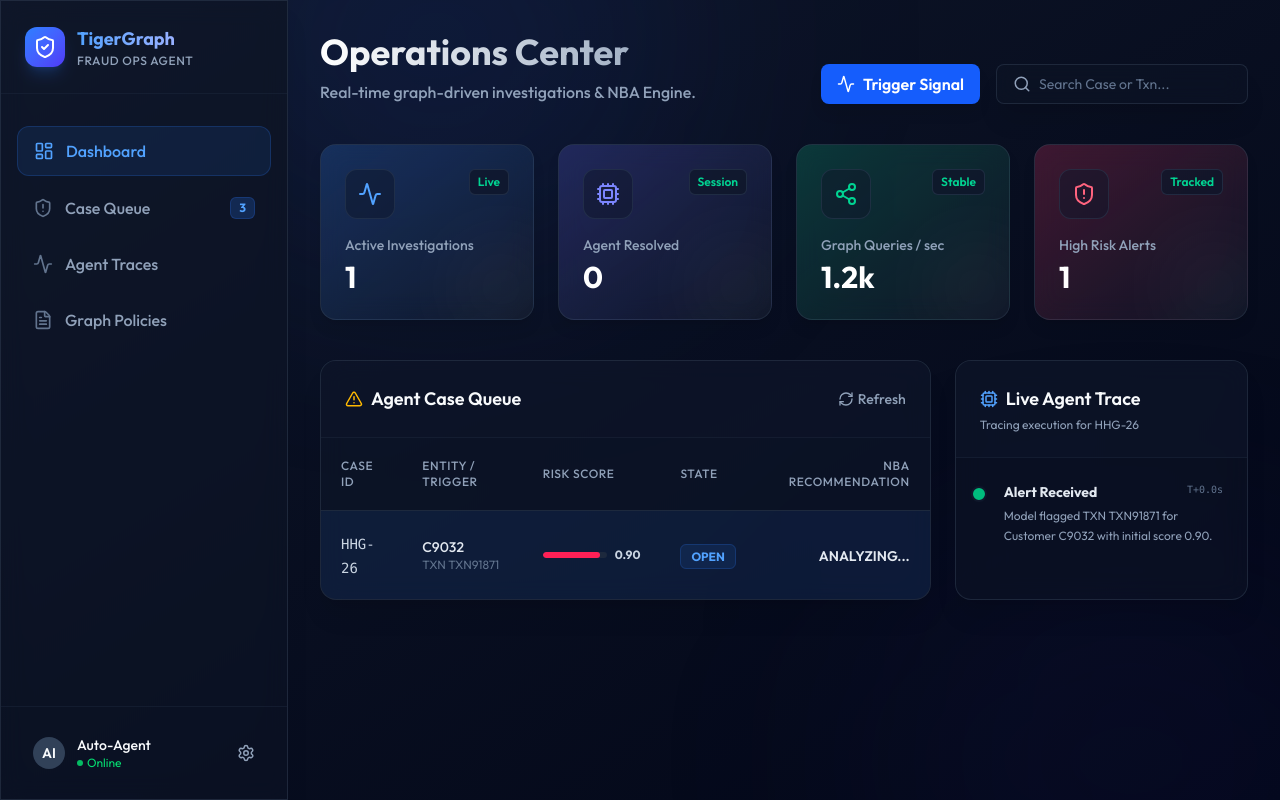
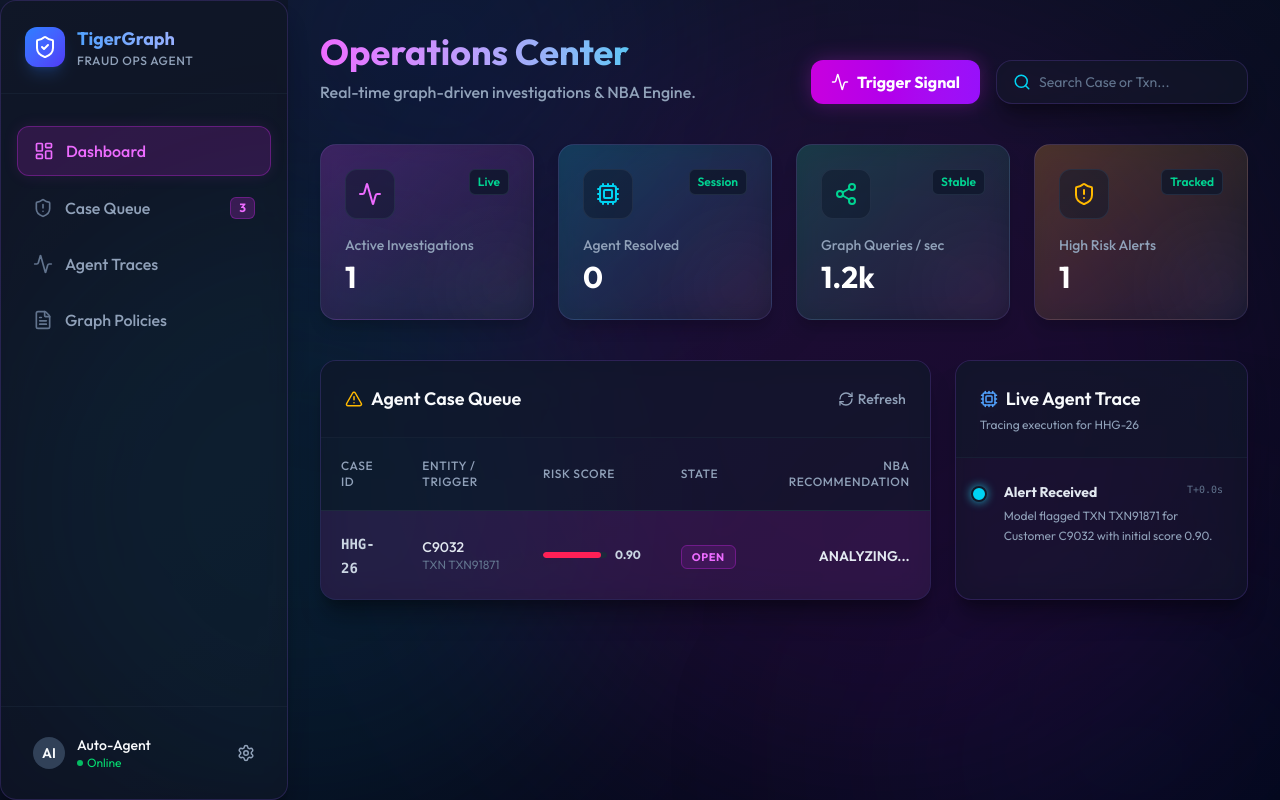
Before and after one commit to Kunal190806/HHGoatask4, a Next.js app in the folder tigergraph-fraud-agent/frontend/: page / in a window 1280 px wide. Both pictures are taken after a click on the button "Trigger Signal". Built offline with nearby package versions, Linux system fonts and the light colour scheme; no server answers.

Commit message:
feat: complete UI aesthetic overhaul to Midnight Cyberpunk

```diff
--- a/tigergraph-fraud-agent/frontend/src/app/globals.css
+++ b/tigergraph-fraud-agent/frontend/src/app/globals.css
@@ -18,24 +18,27 @@
 
 /* Glassmorphism utility classes */
 .glass-panel {
-  background-color: rgba(15, 23, 42, 0.4);
-  backdrop-filter: blur(12px);
-  border: 1px solid rgba(51, 65, 85, 0.5);
-  box-shadow: 0 20px 25px -5px rgba(0, 0, 0, 0.1), 0 10px 10px -5px rgba(0, 0, 0, 0.04);
+  background-color: rgba(17, 24, 39, 0.6);
+  backdrop-filter: blur(16px);
+  border: 1px solid rgba(139, 92, 246, 0.2);
+  box-shadow: 0 20px 25px -5px rgba(0, 0, 0, 0.3), 0 10px 10px -5px rgba(0, 0, 0, 0.2);
+  border-radius: 1rem;
 }
 
 .glass-card {
-  background-color: rgba(30, 41, 59, 0.3);
+  background-color: rgba(31, 41, 55, 0.4);
   backdrop-filter: blur(12px);
-  border: 1px solid rgba(51, 65, 85, 0.5);
-  box-shadow: 0 10px 15px -3px rgba(0, 0, 0, 0.1), 0 4px 6px -2px rgba(0, 0, 0, 0.05);
+  border: 1px solid rgba(167, 139, 250, 0.15);
+  box-shadow: 0 10px 15px -3px rgba(0, 0, 0, 0.2);
+  border-radius: 1rem;
   transition: all 300ms cubic-bezier(0.4, 0, 0.2, 1);
 }
 
 .glass-card:hover {
-  background-color: rgba(30, 41, 59, 0.5);
-  border-color: rgba(59, 130, 246, 0.5);
+  background-color: rgba(49, 46, 129, 0.5);
+  border-color: rgba(6, 182, 212, 0.5);
   transform: translateY(-0.25rem);
+  box-shadow: 0 15px 25px -5px rgba(6, 182, 212, 0.15);
 }
 
 /* Subtle animations */
--- a/tigergraph-fraud-agent/frontend/src/app/layout.tsx
+++ b/tigergraph-fraud-agent/frontend/src/app/layout.tsx
@@ -16,8 +16,12 @@
   const pathname = usePathname();
   return (
     <html lang="en" className="dark">
-      <body className={`${outfit.className} antialiased text-slate-200 min-h-screen bg-[radial-gradient(ellipse_at_top_right,_var(--tw-gradient-stops))] from-slate-900 via-slate-950 to-black`}>
-        <div className="flex h-screen overflow-hidden">
+      <body className={`${outfit.className} antialiased text-slate-200 min-h-screen bg-[radial-gradient(ellipse_at_top_right,_var(--tw-gradient-stops))] from-indigo-950 via-gray-900 to-black`}>
+        <div className="flex h-screen overflow-hidden relative">
+
+          {/* Ambient Glow */}
+          <div className="absolute top-0 right-0 w-[800px] h-[800px] bg-fuchsia-600/10 rounded-full blur-[120px] pointer-events-none mix-blend-screen" />
+          <div className="absolute bottom-0 left-0 w-[600px] h-[600px] bg-cyan-600/10 rounded-full blur-[100px] pointer-events-none mix-blend-screen" />
 
           {/* Sleek Sidebar */}
           <aside className="w-72 glass-panel flex flex-col border-r border-slate-800/50 z-10 relative">
@@ -82,15 +86,15 @@
   return (
     <Link href={href} className={`flex items-center gap-3 px-4 py-3 rounded-xl transition-all duration-300 group
       ${active
-        ? 'bg-blue-500/10 text-blue-400 border border-blue-500/20'
-        : 'text-slate-400 hover:bg-slate-800/50 hover:text-slate-200'}`}
+        ? 'bg-fuchsia-500/15 text-fuchsia-400 border border-fuchsia-500/30 shadow-[0_0_15px_rgba(217,70,239,0.1)]'
+        : 'text-slate-400 hover:bg-white/5 hover:text-slate-200'}`}
     >
-      <div className={`${active ? 'text-blue-400' : 'text-slate-500 group-hover:text-blue-400'} transition-colors duration-300`}>
+      <div className={`${active ? 'text-fuchsia-400' : 'text-slate-500 group-hover:text-fuchsia-400'} transition-colors duration-300`}>
         {icon}
       </div>
       <span className="font-medium flex-1">{label}</span>
       {badge && (
-        <span className="px-2 py-0.5 rounded-md bg-blue-500/20 text-blue-400 text-xs font-bold border border-blue-500/20">
+        <span className="px-2 py-0.5 rounded-md bg-fuchsia-500/20 text-fuchsia-400 text-xs font-bold border border-fuchsia-500/30">
           {badge}
         </span>
       )}
--- a/tigergraph-fraud-agent/frontend/src/app/page.tsx
+++ b/tigergraph-fraud-agent/frontend/src/app/page.tsx
@@ -122,9 +122,9 @@
     <div className="animate-in fade-in slide-in-from-bottom-4 duration-700">
 
       {/* Header */}
-      <header className="mb-10 flex justify-between items-end">
+      <header className="mb-10 flex justify-between items-end relative z-10">
         <div>
-          <h1 className="text-4xl font-bold bg-clip-text text-transparent bg-gradient-to-r from-white to-slate-400">
+          <h1 className="text-4xl font-bold bg-clip-text text-transparent bg-gradient-to-r from-fuchsia-400 to-cyan-400">
             Operations Center
           </h1>
           <p className="text-slate-400 mt-2 font-medium">Real-time graph-driven investigations & NBA Engine.</p>
@@ -132,12 +132,12 @@
         <div className="flex gap-4">
           <button
             onClick={simulateNewCase}
-            className="px-4 py-2 bg-blue-600 hover:bg-blue-500 transition text-white font-semibold rounded-lg shadow-lg flex items-center gap-2"
+            className="px-5 py-2.5 bg-gradient-to-r from-fuchsia-600 to-purple-600 hover:from-fuchsia-500 hover:to-purple-500 transition-all text-white font-bold rounded-xl shadow-[0_0_20px_rgba(192,38,211,0.3)] hover:shadow-[0_0_25px_rgba(192,38,211,0.5)] hover:-translate-y-0.5 flex items-center gap-2"
           >
             <Activity size={18} /> Trigger Signal
           </button>
-          <div className="glass-panel px-4 py-2 rounded-lg flex items-center gap-2">
-            <Search size={18} className="text-slate-400" />
+          <div className="glass-panel px-4 py-2 flex items-center gap-2">
+            <Search size={18} className="text-cyan-400" />
             <input
               type="text"
               value={searchQuery}
@@ -155,15 +155,15 @@
           title="Active Investigations"
           value={cases.filter(c => c.status === 'OPEN').length.toString()}
           trend="Live"
-          icon={<Activity className="text-blue-400" />}
-          accent="blue"
+          icon={<Activity className="text-fuchsia-400" />}
+          accent="fuchsia"
         />
         <MetricCard
           title="Agent Resolved"
           value={cases.filter(c => c.status !== 'OPEN').length.toString()}
           trend="Session"
-          icon={<Cpu className="text-indigo-400" />}
-          accent="indigo"
+          icon={<Cpu className="text-cyan-400" />}
+          accent="cyan"
         />
         <MetricCard
           title="Graph Queries / sec"
@@ -176,8 +176,8 @@
           title="High Risk Alerts"
           value={cases.filter(c => c.risk_score > 0.8).length.toString()}
           trend="Tracked"
-          icon={<ShieldAlert className="text-rose-400" />}
-          accent="rose"
+          icon={<ShieldAlert className="text-amber-400" />}
+          accent="amber"
         />
       </div>
 
@@ -289,10 +289,10 @@
           )}
 
           {activeCase && activeCase.status === 'AWAITING_APPROVAL' && (
-            <div className="p-4 border-t border-slate-800/50 bg-slate-900/30">
+            <div className="p-4 border-t border-purple-500/30 bg-purple-900/20">
               <button
                 onClick={handleApprove}
-                className="w-full py-3 rounded-lg bg-gradient-to-r from-blue-600 to-indigo-600 text-white font-medium shadow-lg shadow-blue-500/25 hover:shadow-blue-500/40 transition hover:-translate-y-0.5"
+                className="w-full py-3 rounded-lg bg-gradient-to-r from-fuchsia-500 to-cyan-500 text-white font-bold shadow-[0_0_15px_rgba(217,70,239,0.4)] hover:shadow-[0_0_25px_rgba(217,70,239,0.6)] transition hover:-translate-y-0.5"
               >
                 Approve {activeCase.recommended_action}
               </button>
@@ -309,10 +309,10 @@
 
 function MetricCard({ title, value, trend, icon, accent }: any) {
   const accentColors: any = {
-    blue: 'from-blue-500/20 to-transparent border-blue-500/20',
-    indigo: 'from-indigo-500/20 to-transparent border-indigo-500/20',
+    fuchsia: 'from-fuchsia-500/20 to-transparent border-fuchsia-500/20',
+    cyan: 'from-cyan-500/20 to-transparent border-cyan-500/20',
     emerald: 'from-emerald-500/20 to-transparent border-emerald-500/20',
-    rose: 'from-rose-500/20 to-transparent border-rose-500/20',
+    amber: 'from-amber-500/20 to-transparent border-amber-500/20',
   };
 
   return (
@@ -336,9 +336,9 @@
 
 function CaseRow({ id, entity, trigger, score, state, action, active, resolved, onClick }: any) {
   return (
-    <tr onClick={onClick} className={`group cursor-pointer transition-colors ${active ? 'bg-blue-500/10' : 'hover:bg-slate-800/30'}`}>
+    <tr onClick={onClick} className={`group cursor-pointer transition-colors ${active ? 'bg-fuchsia-500/10' : 'hover:bg-white/5'}`}>
       <td className="p-5">
-        <span className="font-mono text-sm text-slate-300 font-medium group-hover:text-blue-400 transition">{id}</span>
+        <span className="font-mono text-sm text-slate-300 font-bold group-hover:text-fuchsia-300 transition">{id}</span>
       </td>
       <td className="p-5">
         <p className="text-sm font-medium text-slate-200">{entity}</p>
@@ -356,10 +356,10 @@
         </div>
       </td>
       <td className="p-5">
-        <span className={`px-2.5 py-1 text-xs font-bold rounded-md border ${
-          resolved ? 'bg-emerald-500/10 text-emerald-400 border-emerald-500/20' :
-          state === 'AWAITING_APPROVAL' ? 'bg-amber-500/10 text-amber-400 border-amber-500/20' :
-          'bg-blue-500/10 text-blue-400 border-blue-500/20'
+        <span className={`px-2.5 py-1 text-[11px] font-bold tracking-wider rounded-md border ${
+          resolved ? 'bg-cyan-500/10 text-cyan-400 border-cyan-500/30' :
+          state === 'AWAITING_APPROVAL' ? 'bg-amber-500/10 text-amber-400 border-amber-500/30' :
+          'bg-fuchsia-500/10 text-fuchsia-400 border-fuchsia-500/30'
         }`}>
           {state}
         </span>
@@ -373,9 +373,9 @@
 
 function TraceStep({ title, time, desc, status, isCode, pulse }: any) {
   return (
-    <div className="relative pl-6 pb-2 border-l-2 border-slate-700/50 last:border-0 last:pb-0">
-      <div className={`absolute -left-[9px] top-1 w-4 h-4 rounded-full border-2 border-slate-900 ${
-        status === 'done' ? 'bg-emerald-500' : 'bg-blue-500'
+    <div className="relative pl-6 pb-2 border-l-2 border-fuchsia-900/50 last:border-0 last:pb-0">
+      <div className={`absolute -left-[9px] top-1 w-4 h-4 rounded-full border-2 border-[#111827] ${
+        status === 'done' ? 'bg-cyan-400 shadow-[0_0_10px_rgba(34,211,238,0.8)]' : 'bg-fuchsia-500 shadow-[0_0_10px_rgba(217,70,239,0.8)]'
       } ${pulse ? 'animate-pulse' : ''}`} />
 
       <div className="flex justify-between items-start mb-1">
```
